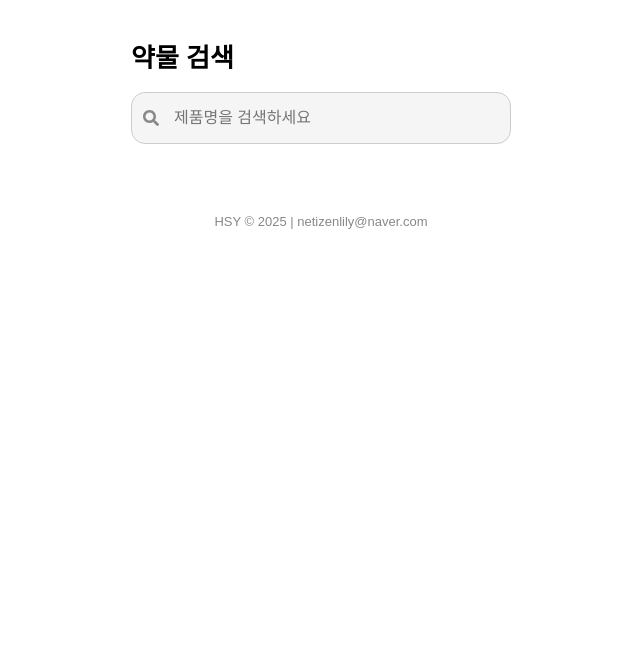
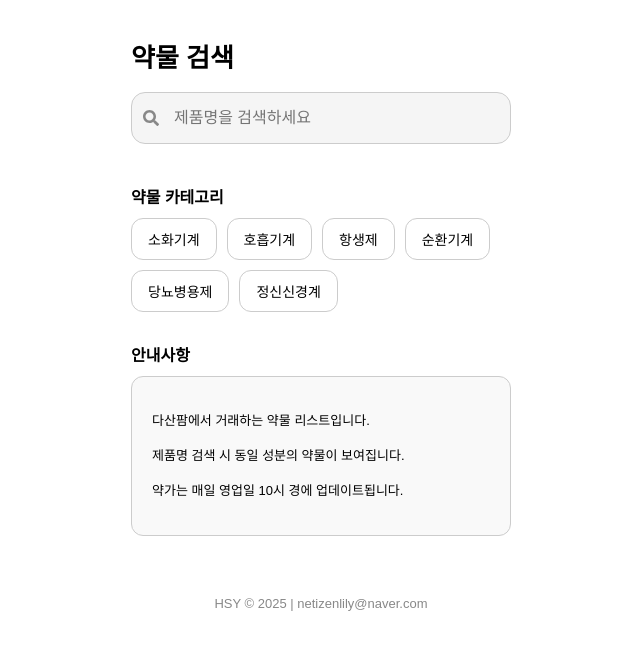
Before and after one commit to dasampharm/dasanpharm, a React (Create React App) app: page / in a window 1280 px wide. Shown: the top 650 px of the page, without its empty margins (319-959 px from the left). Built offline with nearby package versions, Linux system fonts and the light colour scheme.

Commit message:
되어라좀

```diff
--- a/src/App.js
+++ b/src/App.js
@@ -2,7 +2,7 @@
 import { FaSearch } from "react-icons/fa";
 import data from "./약물데이터.json";
 
-const categories = ["소화기계", "호흑기계", "항생제", "순환기계", "당모병용제", "정신신경계"];
+const categories = ["소화기계", "호흡기계", "항생제", "순환기계", "당뇨병용제", "정신신경계"];
 
 function App() {
   const [query, setQuery] = useState("");
@@ -96,9 +96,27 @@
         </div>
       </div>
 
+      {!selectedDrug && !selectedCategory && (
+        <>
+          <h3 style={{ fontSize: "16px", marginTop: "30px", marginBottom: "10px" }}>약물 카테고리</h3>
+          <div style={{ display: "flex", flexWrap: "wrap", gap: "10px", marginBottom: "30px" }}>
+            {categories.map((cat) => (
+              <button key={cat} onClick={() => handleCategoryClick(cat)} style={{ padding: "10px 16px", border: "1px solid #ccc", borderRadius: "12px", background: "white", fontSize: "14px", cursor: "pointer" }}>{cat}</button>
+            ))}
+          </div>
+
+          <h3 style={{ fontSize: "16px", marginBottom: "10px" }}>안내사항</h3>
+          <div style={{ backgroundColor: "#f9f9f9", border: "1px solid #ccc", borderRadius: "12px", padding: "20px", fontSize: "13px", lineHeight: "1.7" }}>
+            <p>다산팜에서 거래하는 약물 리스트입니다.</p>
+            <p>제품명 검색 시 동일 성분의 약물이 보여집니다.</p>
+            <p>약가는 매일 영업일 10시 경에 업데이트됩니다.</p>
+          </div>
+        </>
+      )}
+
       {(selectedDrug || selectedCategory) && (
         <div style={{ marginTop: "40px", width: "100%", overflowX: "auto" }}>
-          <div style={{ display: "flex", justifyContent: "space-between", alignItems: "center", marginBottom: "10px" }}>
+          <div style={{ display: "flex", justifyContent: "space-between", alignItems: "center", marginBottom: "20px" }}>
             <h2>{selectedDrug ? "동일 성분 제품" : `📂 ${selectedCategory} 카테고리`}</h2>
             <span onClick={() => { setSelectedCategory(null); setSelectedDrug(null); }} style={{ fontSize: "13px", color: "#2F75B5", cursor: "pointer" }}>메인으로 돌아가기</span>
           </div>
@@ -115,9 +133,9 @@
             <table style={{ minWidth: "900px", borderCollapse: "separate", borderSpacing: "0", fontSize: "14px", width: "100%" }}>
               <thead>
                 <tr>
-                  <th style={{ padding: "10px", border: "1px solid #ccc", backgroundColor: "#f7f7f7", textAlign: "left", position: "sticky", top: 0, left: 0, zIndex: 4, minWidth: "120px", whiteSpace: "normal", wordBreak: "break-word" }}>제품명</th>
+                  <th style={{ padding: "10px", border: "1px solid #ccc", backgroundColor: "#f7f7f7", textAlign: "left", position: "sticky", top: 0, left: 0, zIndex: 4, minWidth: "140px", whiteSpace: "normal", wordBreak: "break-word" }}>제품명</th>
                   {[
-                    { label: "성분", width: "120px" },
+                    { label: "성분", width: "140px" },
                     { label: "용량", width: "80px" },
                     { label: "제약사", width: "120px" },
                     { label: "약가", width: "80px" },
@@ -133,8 +151,8 @@
               <tbody>
                 {getFilteredDrugs().map((drug, index) => (
                   <tr key={index}>
-                    <td style={{ padding: "10px", border: "1px solid #eee", minWidth: "120px", whiteSpace: "normal", wordBreak: "break-word", position: "sticky", left: 0, background: "#fff", zIndex: 1 }}>{drug["제품명"]}</td>
-                    <td style={{ padding: "10px", border: "1px solid #eee", minWidth: "120px", whiteSpace: "normal", wordBreak: "break-word" }}>{drug["성분"]}</td>
+                    <td style={{ padding: "10px", border: "1px solid #eee", minWidth: "140px", whiteSpace: "normal", wordBreak: "break-word", position: "sticky", left: 0, background: "#fff", zIndex: 1 }}>{drug["제품명"]}</td>
+                    <td style={{ padding: "10px", border: "1px solid #eee", minWidth: "140px", whiteSpace: "normal", wordBreak: "break-word" }}>{drug["성분"]}</td>
                     <td style={{ padding: "10px", border: "1px solid #eee", minWidth: "80px", whiteSpace: "nowrap" }}>{drug["용량"]}</td>
                     <td style={{ padding: "10px", border: "1px solid #eee", minWidth: "120px", whiteSpace: "nowrap" }}>{drug["제약사"]}</td>
                     <td style={{ padding: "10px", border: "1px solid #eee", minWidth: "80px", whiteSpace: "nowrap" }}>{drug["약가"]}</td>
```
